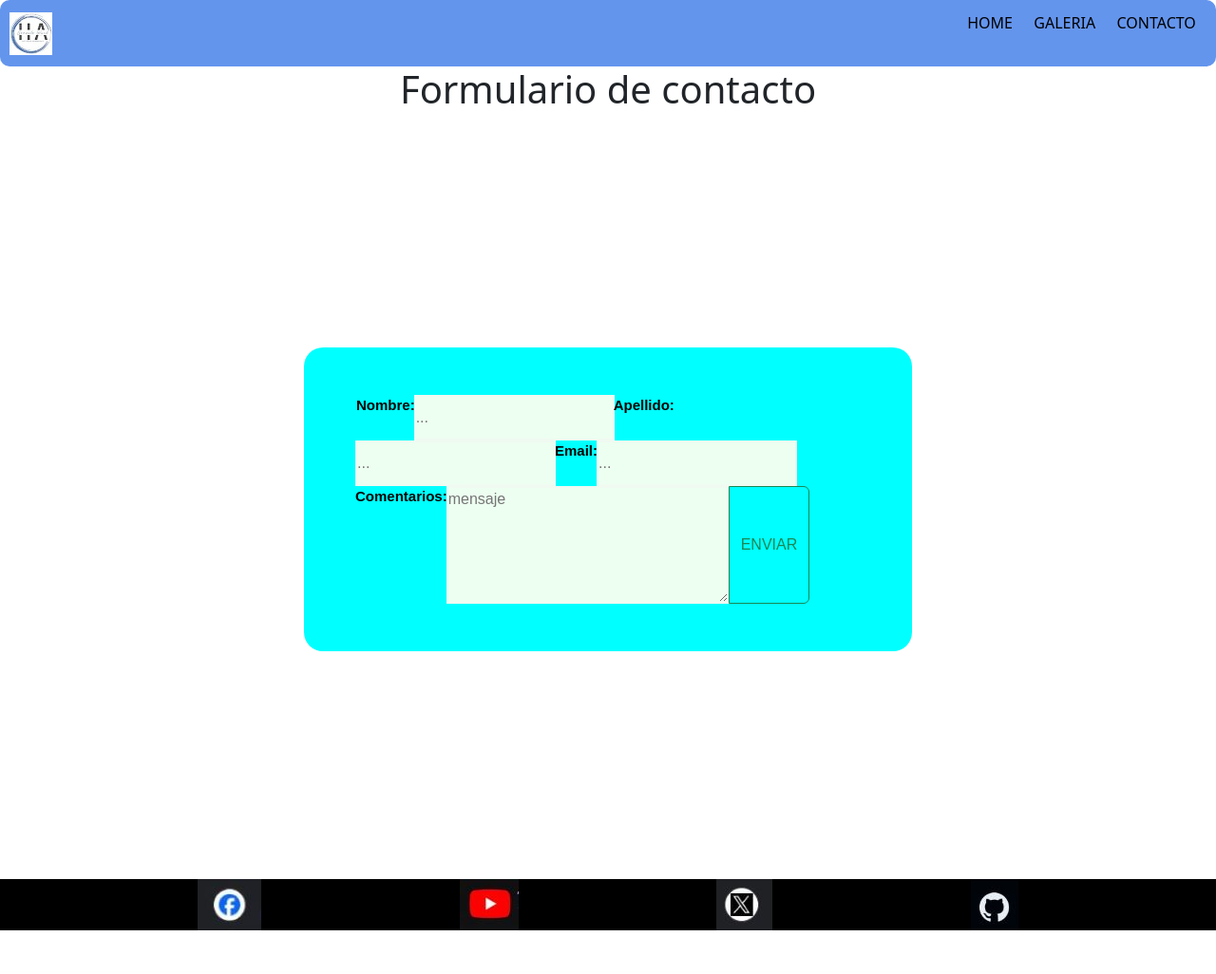
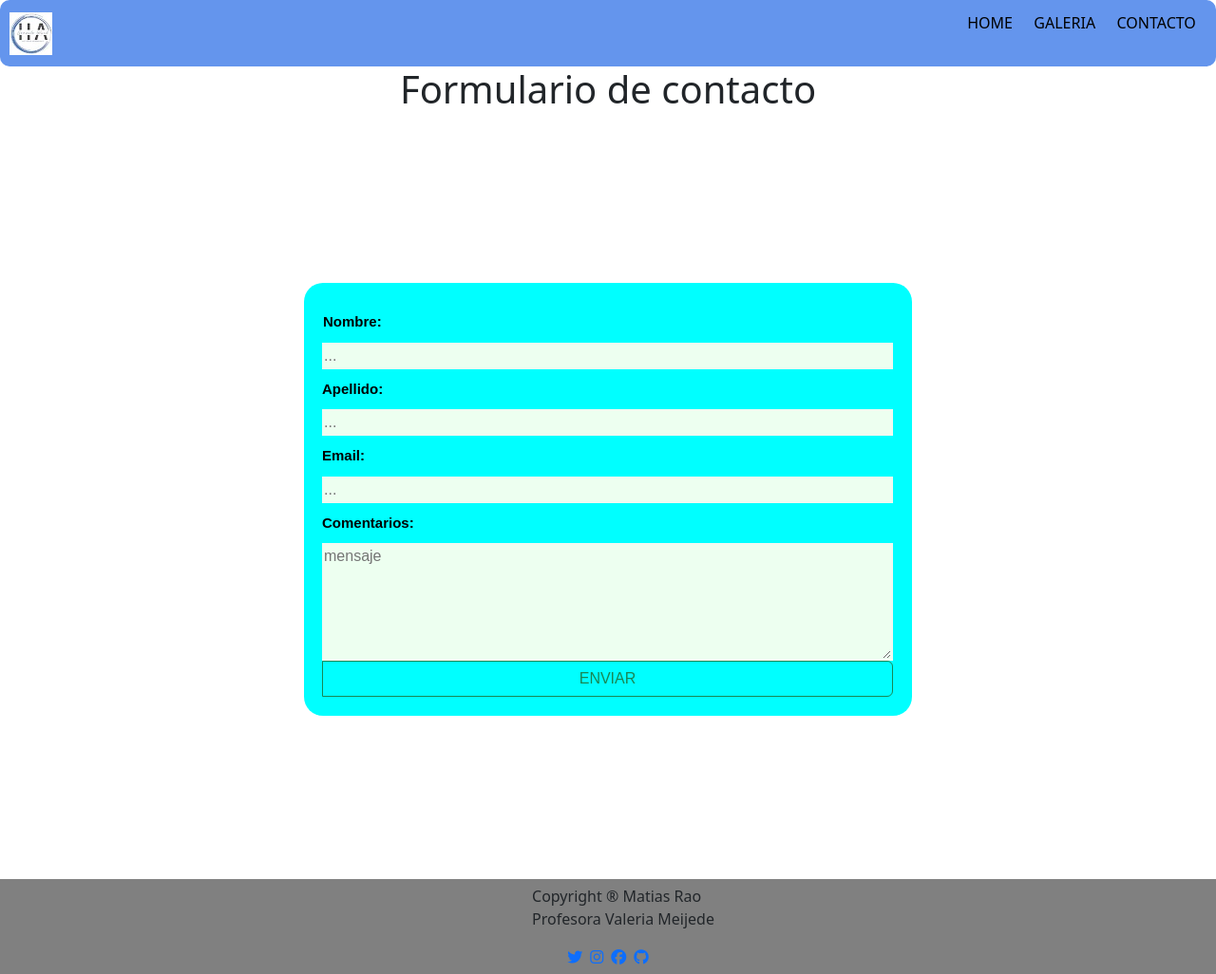
Before and after one commit to Gonzaloward/HISTORIA-ARGENTINA, a website: page PAG/contacto.html in a window 1280 px wide. Shown: the whole page at 95% size. Before the commit the page ends 980 px from the top, so only its background shows below. Drawn offline with nearby package versions, Linux system fonts and the light colour scheme.

Commit message:
ajustes y mas ajustes

```diff
--- a/PAG/contacto.html
+++ b/PAG/contacto.html
@@ -4,6 +4,8 @@
     <meta charset="UTF-8">
     <meta http-equiv="X-UA-Compatible" content="IE=edge">
     <link rel="stylesheet" href="../css/estilo.css">
+    <script src="https://kit.fontawesome.com/1ce0b082cd.js" crossorigin="anonymous"></script>
+
     <link href="https://cdn.jsdelivr.net/npm/bootstrap@5.3.2/dist/css/bootstrap.min.css" rel="stylesheet" integrity="sha384-T3c6CoIi6uLrA9TneNEoa7RxnatzjcDSCmG1MXxSR1GAsXEV/Dwwykc2MPK8M2HN" crossorigin="anonymous">
     <meta name="viewport" content="width=device-width, initial-scale=1.0">
     <title> HISTORIA-ARGENTINA-contacto </title>
@@ -29,17 +31,17 @@
             <form class="form">
                 <div class="input-group">
                     <label for="nombre">Nombre:</label>
-                    <input type="text" id="nombre" name="nombre" placeholder="..." required><br><br>
+                    <input type="text" id="nombre" name="nombre" placeholder="..." required>
 
                     <label for="apellido">Apellido:</label>
-                    <input type="text" id="apellido" name="apellido" placeholder="..." required><br><br>
+                    <input type="text" id="apellido" name="apellido" placeholder="..." required>
 
                     <label for="email">Email:</label>
-                    <input type="email" id="email" name="email" placeholder="..." required><br><br>
+                    <input type="email" id="email" name="email" placeholder="..." required>
 
-                    <label for="comentarios">Comentarios:</label><br>
+                    <label for="comentarios">Comentarios:</label>
                     <textarea id="comentarios" name="comentarios" rows="5" cols="30" placeholder="mensaje"
-                    ></textarea><br><br>
+                    ></textarea>
 
                     <button type="button" class="btn btn-outline-success">ENVIAR</button></a>
                 </div>
@@ -47,19 +49,16 @@
         </div>
     </main>
     <footer class="footer">
-      <div class="fb">
-        <a href="https://www.facebook.com/?locale=es_LA"><img src="../pic/fb.jpg"></a>
+      <ul>
+        <li>Copyright ® Matias Rao</li>
+        <li>Profesora Valeria Meijede</li>
+      </ul>
+      <div class="iconos">
+        <a href="https://twitter.com/?lang=es"><i class="fab fa-twitter"></i></a>
+        <a href="https://www.instagram.com/"><i class="fab fa-instagram"></i></a>
+        <a href="https://es-la.facebook.com/"><i class="fab fa-facebook"></i></a>
+        <a href="https://github.com/gonzaloward"><i class="fab fa-github"></i></a>
       </div>
-      <div class="yt">
-        <a href="https://www.youtube.com/"><img src="../pic/yt.jpg"></a>
-      </div>
-      <div class="tw">
-        <a href="https://twitter.com/?lang=es"><img src="../pic/tw.jpg"></a>
-      </div>
-      <div class="gh">
-        <a href="https://github.com/Gonzaloward"><img src="../pic/gh.jpg"></a>
-      </div>
-
     </footer>
 </body>
 </html>
--- a/css/estilo.css
+++ b/css/estilo.css
@@ -51,19 +51,25 @@ header {
         border-radius: 20px; }
 
 /* index */
+.body-index{
+  min-height: 100vh;
+}
 .main-index {
   background-color: black;
   background-repeat: no-repeat;
   background-position: center;
   align-items: center;
-  height: 100vh;
   padding: 0; }
   .main-index .main-bac {
     background-color: black; }
+#carru{
+  max-width: 800px;
+  width: 400%;
+}
 
 /* galeria */
 .body-gal {
-  height: 100vh;
+  min-height: 100vh;
   background-color: aqua; }
 
 .gal {
@@ -104,12 +110,12 @@ h1 {
 }
 .form{
   background-color: aqua;
-  padding: 50px 55px;
+  padding: 20px;
   border-radius: 20px;
   text-align: center;
   width: 50%;
 }
-.imput-group{
+.input-group{
   display: flex;
   flex-direction: column;
   text-align: left;
@@ -118,7 +124,8 @@ label{
   color: black;
   font-size: 15px;
   font-weight: 600;
-  margin-bottom: 15px; border-bottom: 15px;
+  padding: 10px 0px;
+  border-bottom: 15px;
 }
 input, textarea{
   padding: 17px 25 px;
@@ -131,8 +138,20 @@ input, textarea{
 
 /* FOOTER */
 .footer {
-  background-color: black;
+  height: 100px;
+  background-color: gray;
   display: flex;
-  justify-content: space-evenly;
-  position: ;
+  justify-content: center;
+  position: relative;
+  flex-direction: column;
+  align-items: center;
 }
+.iconos{
+  display: flex;
+}
+.iconos i{
+  margin: 4px;
+}
+ul li{
+  list-style: none;
+}
```
Also changed, not shown: PAG/galeria.html (+54 -31 lines), PAG/pag3.html (+10 -12 lines), PAG/pag4.html (+10 -12 lines), PAG/pag5.html (+10 -12 lines), index.html (+17 -23 lines), pic/hipo.jpg.
